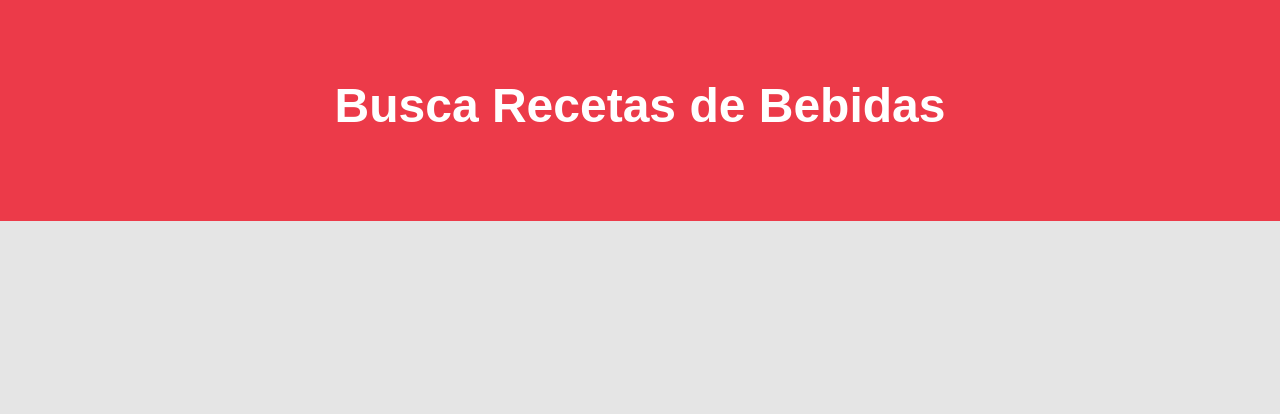
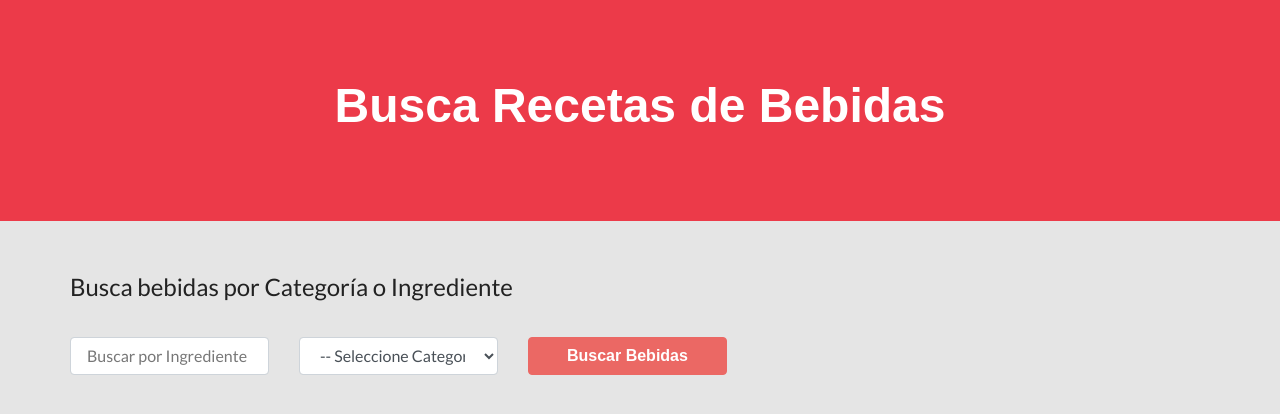
Before and after one commit to crosscay/buscador-de-bebidas-con-context-react, a React (Create React App) app: page / in a window 1280 px wide. Shown: the top 414 px of the page. Built offline with nearby package versions, Linux system fonts and the light colour scheme; a web font is replaced by a local one.

Commit message:
Creando el Formulario

```diff
--- a/src/components/Formulario.js
+++ b/src/components/Formulario.js
@@ -4,10 +4,33 @@
     return (
         <form>
             <fieldset>
-                <legend>
-
-                </legend>
+                <legend>Busca bebidas por Categoría o Ingrediente</legend>
             </fieldset>
+            <div className="row mt-4">
+                <div className="col-md-4">
+                    <input
+                        name="nombre"
+                        className="form-control"
+                        type="text"
+                        placeholder="Buscar por Ingrediente"
+                    />
+                </div>
+                <div className="col-md-4">
+                    <select
+                        className="form-control"
+                        name="categoria"
+                    >
+                        <option value="">-- Seleccione Categoría --</option>
+                    </select>
+                 </div>
+                 <div className="col-md-4">
+                    <input
+                        type="submit"
+                        className="btn btn-block btn-primary"
+                        value="Buscar Bebidas"
+                    />
+                </div>
+            </div>
         </form>
      );
 }
```
